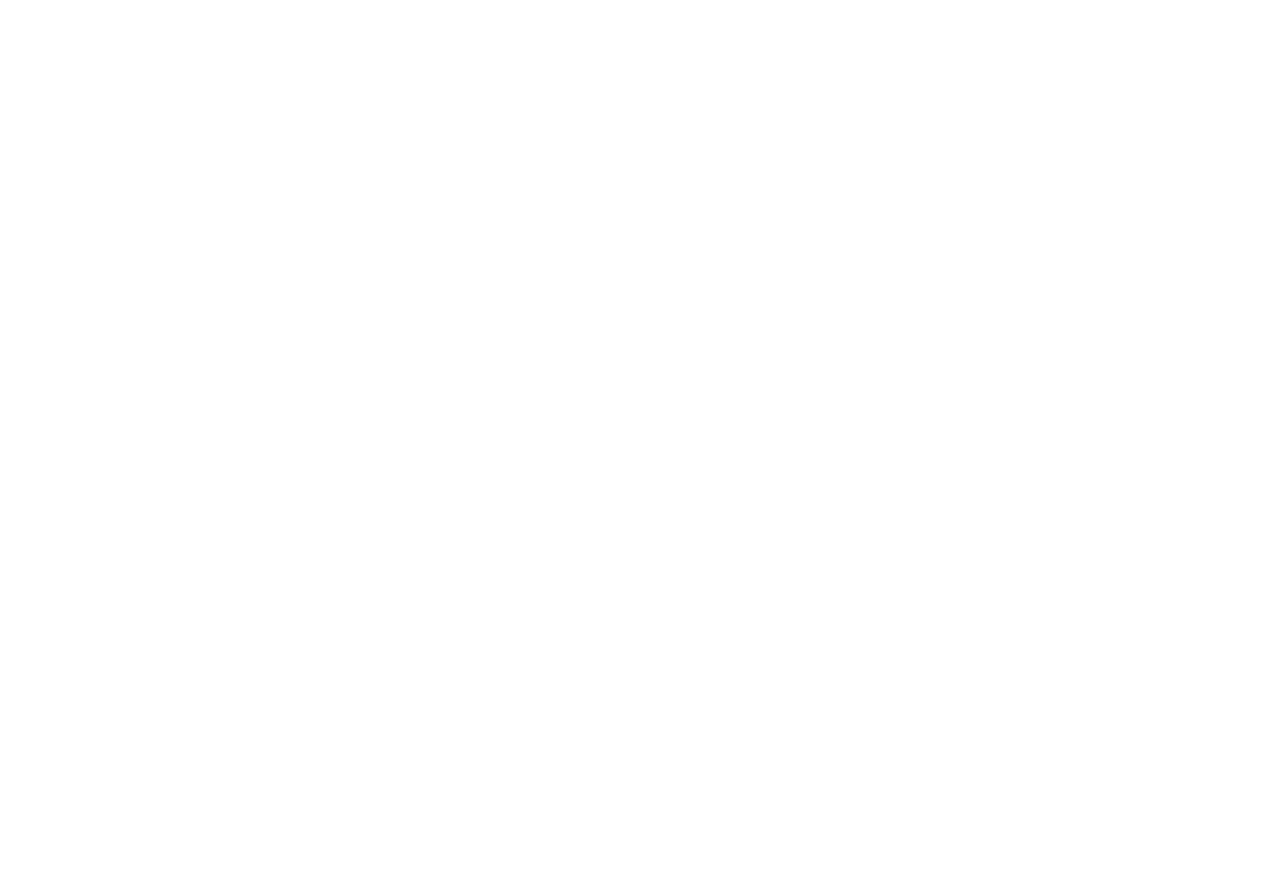
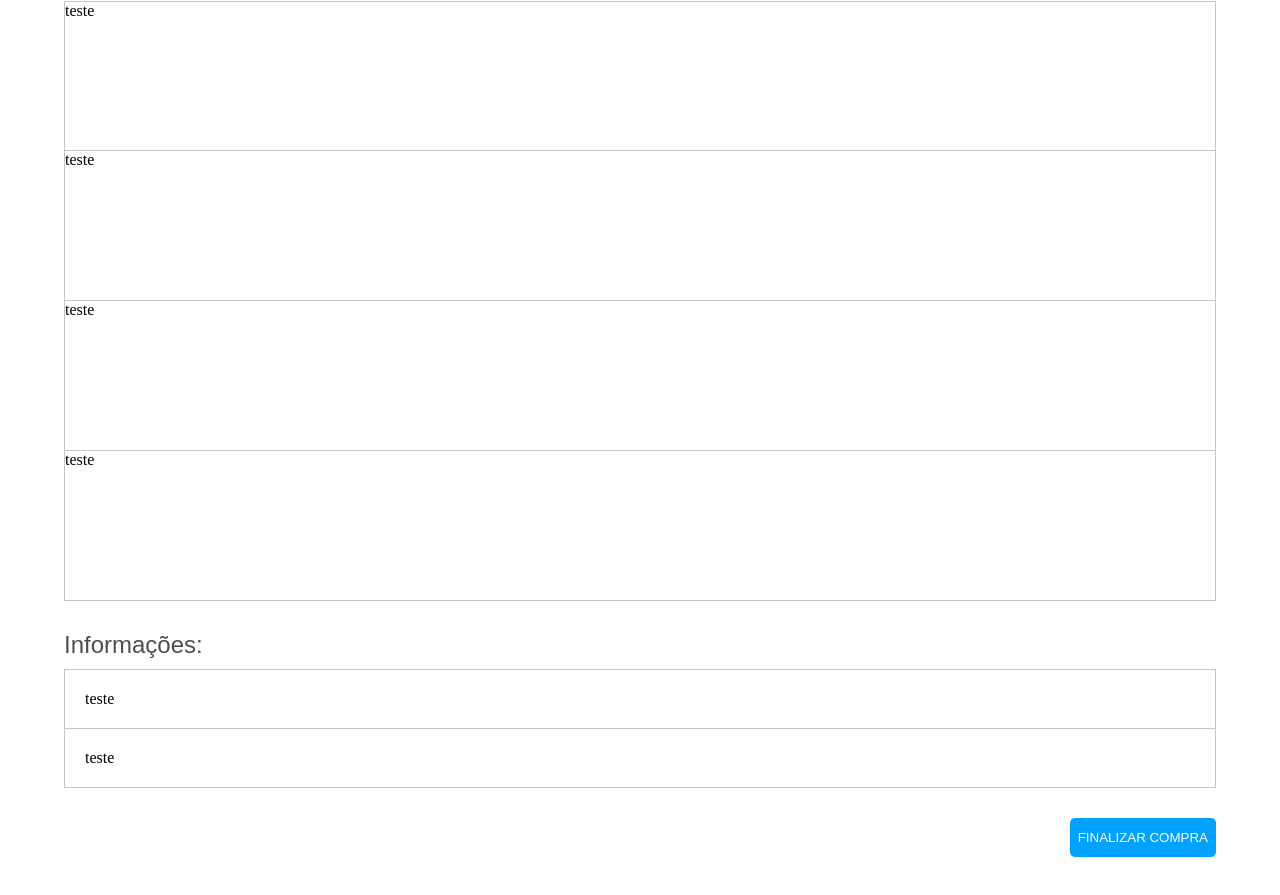
Before and after one commit to VandersonT/lojaessencial, a Vue app: page /#/carrinho in a window 1280 px wide. Shown: the part 147-1042 px from the top of the page. Before the commit the page ends 800 px from the top, so only its background shows below. Built offline with nearby package versions, Linux system fonts and the light colour scheme; no server answers.

Commit message:
Criado a estrutura do layout da página de carrinho

```diff
--- a/src/components/menu.vue
+++ b/src/components/menu.vue
@@ -160,7 +160,7 @@
         text-decoration: none;
     }
 
-    /*.selected,*/
+    .selected,
     .menu .btn:hover{
         border-bottom: 1px solid rgb(236, 236, 236) !important;
     }
--- a/src/views/kart.vue
+++ b/src/views/kart.vue
@@ -1,7 +1,37 @@
 <template>
     <div>
-        <section class="boxContent">
-            carrinho
+        <section class="boxKart">
+            <h1><i class="fas fa-shopping-cart"></i> Seu Carrinho</h1>
+            <div class="boxProducts2">
+                <div class="productSingle2">
+                    teste
+                </div>
+                <div class="productSingle2">
+                    teste
+                </div>
+                <div class="productSingle2">
+                    teste
+                </div>
+                <div class="productSingle2">
+                    teste
+                </div>
+            </div>
+
+            <div class="kartInfo">
+                <h1>Informações:</h1>
+                <div class="boxKartInfo">
+                    <div class="infoKartSingle">
+                        teste
+                    </div>
+                    <div class="infoKartSingle">
+                        teste
+                    </div>
+                </div>
+            </div>
+
+            <div class="boxBtn">
+                <button class="btnBuy">Finalizar compra</button>
+            </div>
         </section>
     </div>
 </template>
@@ -15,5 +45,61 @@
 </script>
 
 <style>
+    .boxKart{
+        width: 90%;
+        margin: 0 auto;
+        margin-top: 70px;
+        padding-top: 40px;
+        padding-bottom: 100px;
+    }
+    .boxKart h1{
+        font-family: Arial,tahoma,verdana;
+        font-weight: lighter;
+        color: #4e4e4e;
+        margin-bottom: 10px;
+    }
+    .boxProducts2{
+        width: 100%;
+    }
+    .productSingle2{
+        width: 100%;
+        height: 150px;
+        border: 1px solid rgb(197, 197, 197);
+        border-top: 0;
+    }
+    .productSingle2:nth-child(1){
+        border-top: 1px solid rgb(197, 197, 197);
+    }
 
+    /*Info Kart*/
+    .kartInfo{
+        width: 100%;
+        padding-top: 30px;
+    }
+    .infoKartSingle{
+         border: 1px solid rgb(197, 197, 197);
+         border-top: 0;
+         padding: 20px;
+    }
+    .infoKartSingle:nth-child(1){
+        border-top: 1px solid rgb(197, 197, 197);
+    }
+
+    /*Buttom buy*/
+    .boxBtn{
+        width: 100%;
+        display: flex;
+        justify-content:end;
+    }
+    .btnBuy{
+        margin-top: 30px;
+        width: max-content;
+        padding: 12px 8px;
+        border: 0;
+        border-radius: 5px;
+        background: rgb(0, 162, 255);
+        color: white;
+        text-transform: uppercase;
+        cursor: pointer;
+    }
 </style>
```
